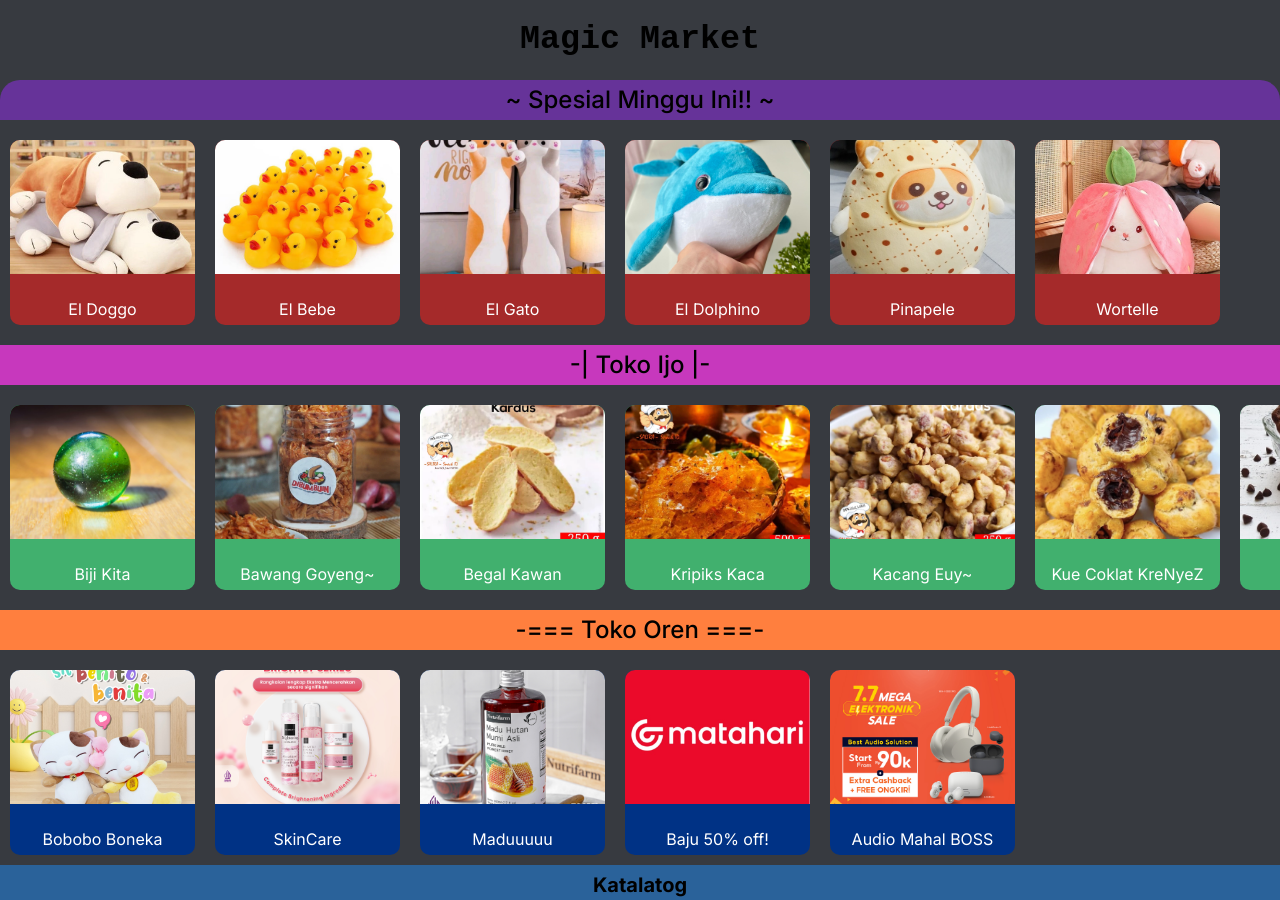
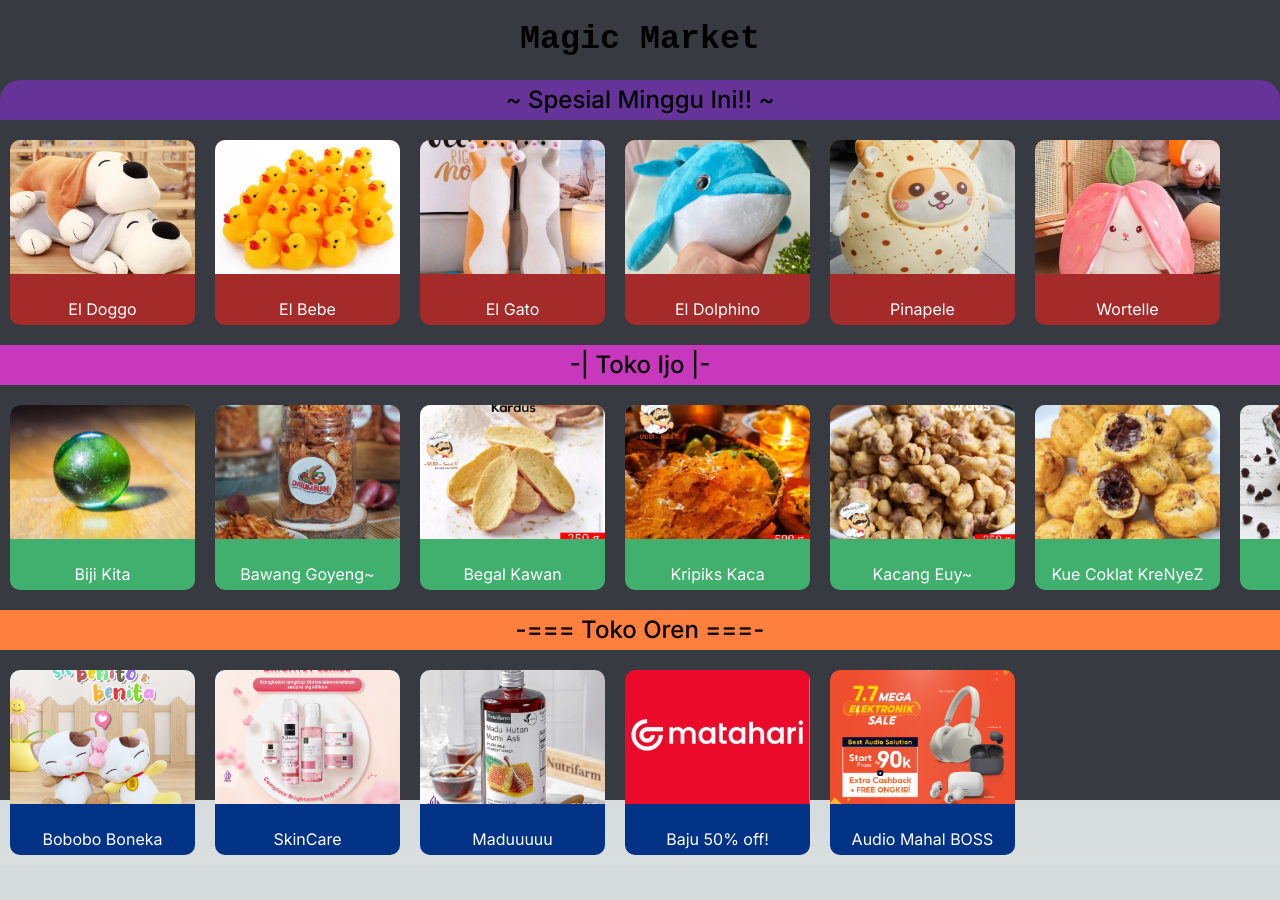
Before and after one commit to MagicMarket/magic-market, a Next.js app: page / in a window 1280 px wide. After the commit the page ends 865 px from the top, so only its background shows below. Built offline with nearby package versions, Linux system fonts and the light colour scheme.

Commit message:
fix background

```diff
--- a/src/app/layout.js
+++ b/src/app/layout.js
@@ -10,14 +10,14 @@ export const metadata = {
 
 export default function RootLayout({ children }) {
   return (
-    <html lang="en">
-      <head>
+    <html lang="en" style={{height:'100%'}}>
+      <head style={{height:'inherit'}}>
         <link
             href="https://fonts.googleapis.com/css2?family=Roboto:wght@400;700&display=swap"
             rel="stylesheet"
           />
       </head>
-      <body className={inter.className}>{children}</body>
+      <body style={{height:'inherit'}} className={inter.className}>{children}</body>
     </html>
   );
 }
--- a/src/app/page.js
+++ b/src/app/page.js
@@ -7,6 +7,7 @@ export default function Home() {
   return (
     <main style={
       {
+        height:'inherit',
         backgroundColor:'#373A40'
       }
     }>
@@ -27,19 +28,6 @@ export default function Home() {
       <ThirdRow>
 
       </ThirdRow>
-      <a target="_blank" rel="noopener noreferrer"
-      href="https://linktr.ee/bolamagicmarket">
-        <div id='catalog'
-          className="flex justify-center align-bottom"
-          style={{
-            backgroundColor: '#2A629A',
-            fontSize: '15pt', fontWeight: 'bold',
-            width: 'inherit', height: '35px', alignItems: 'flex-end'
-          }}
-        >
-          Katalatog
-        </div>
-      </a>
     </main>
   );
 }
```
